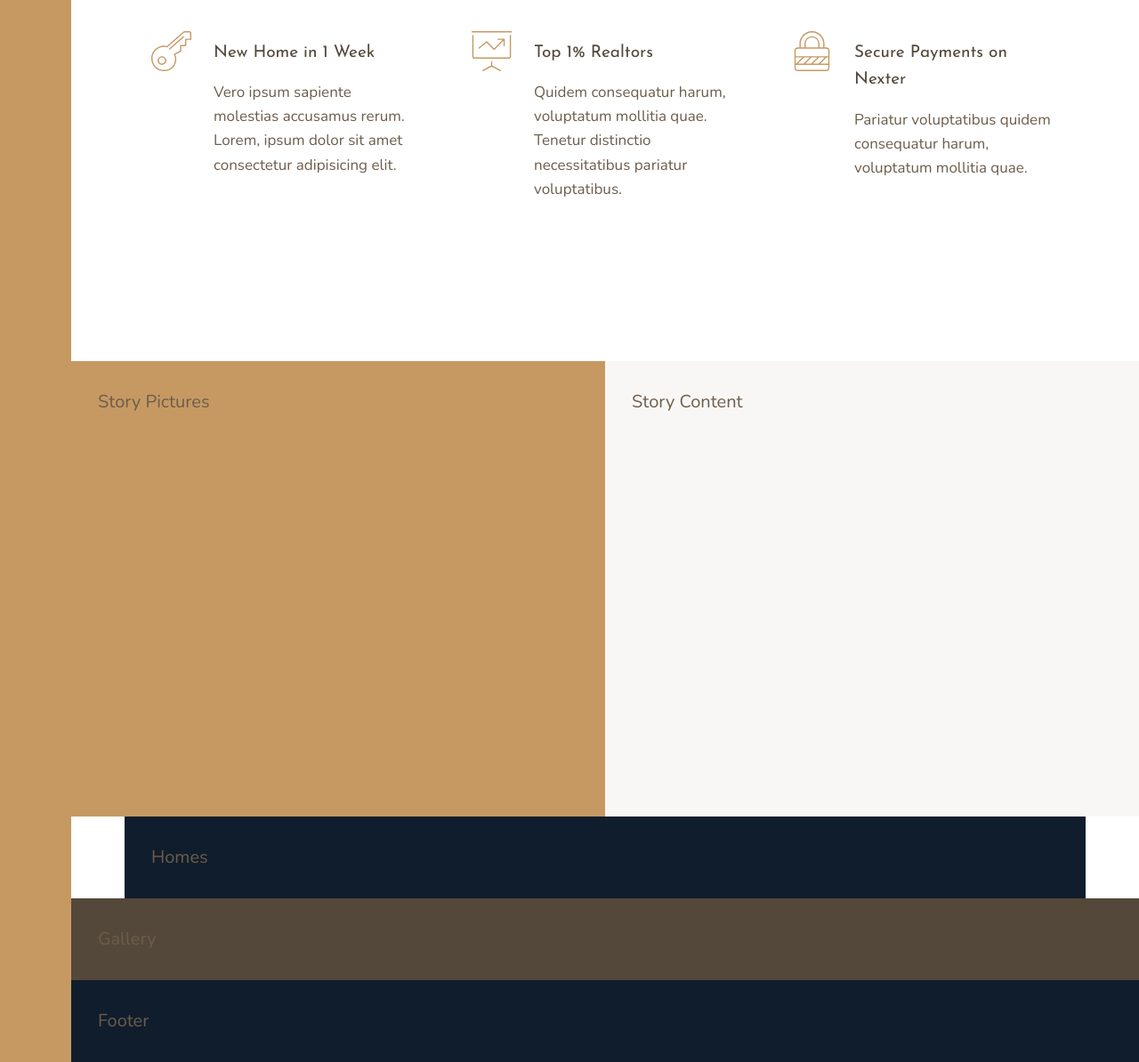
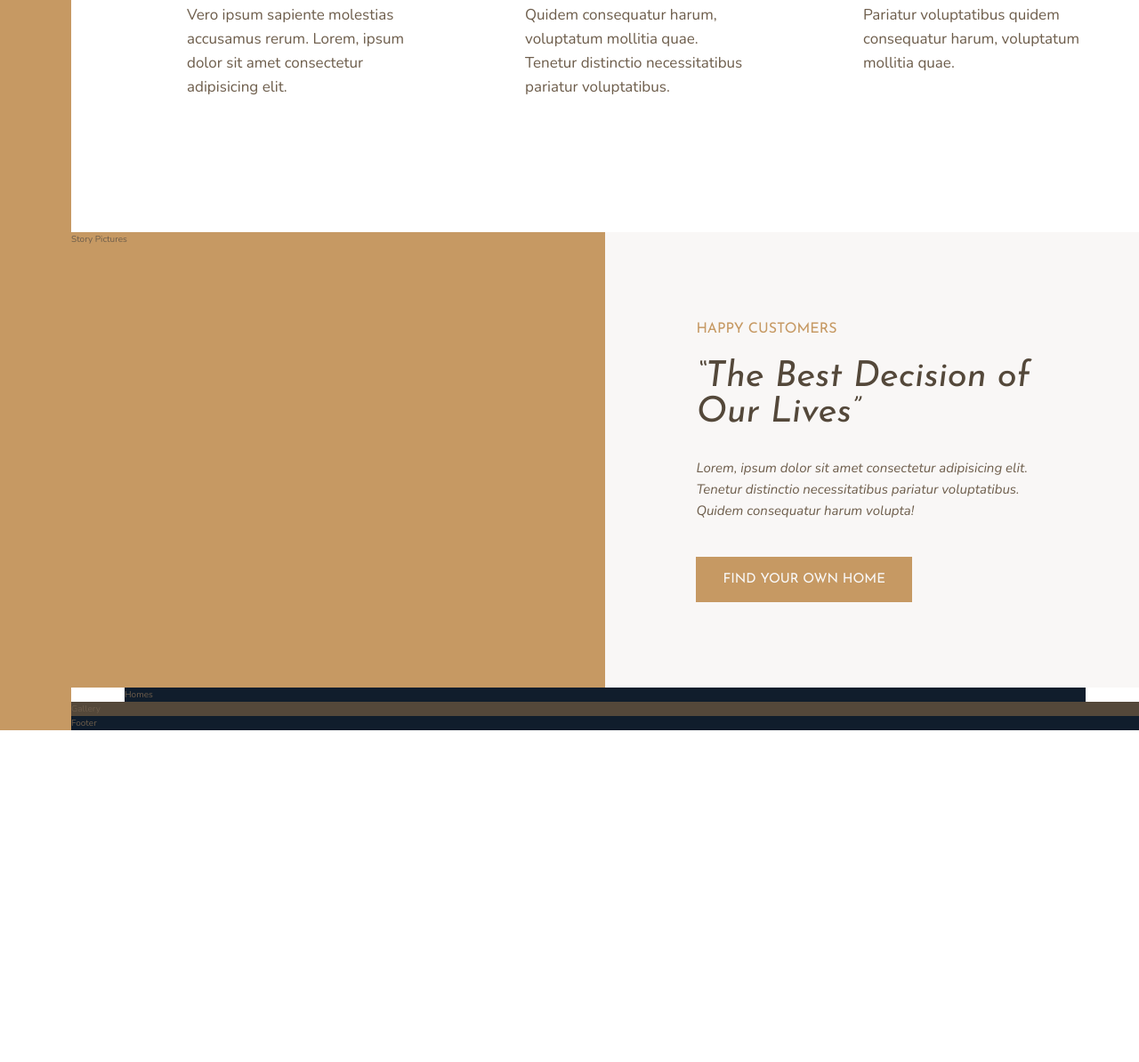
Before and after one commit to barrosdaniel/AcademicProjects-20Nexter, a website: page index.html in a window 1280 px wide. Shown: the part 1047-2241 px from the top of the page at 89% size. After the commit the page ends 1868 px from the top, so only its background shows below. Drawn offline with nearby package versions, Linux system fonts and the light colour scheme.

Commit message:
feature: Add Story Section > Content layout, markup and styling

```diff
--- a/index.html
+++ b/index.html
@@ -88,7 +88,15 @@
     </div>
 
     <div class="story__content">
-        Story Content
+        <h3 class="heading-3 mb-sm">Happy Customers</h3>
+        <h2 class="heading-2 heading-2--dark mb-md">&ldquo;The Best Decision of
+            Our
+            Lives&rdquo;</h2>
+        <p class="story__text">Lorem, ipsum dolor sit amet
+            consectetur
+            adipisicing elit. Tenetur distinctio necessitatibus pariatur
+            voluptatibus. Quidem consequatur harum volupta!</p>
+        <button class="btn">Find Your Own Home</button>
     </div>
 
     <section class="homes">
--- a/sass/_base.scss
+++ b/sass/_base.scss
@@ -1,4 +1,6 @@
 // COLOR VARIABLES
+$color-white: #f9f9f9;
+
 $color-primary: #c69963;
 $color-primary-dark: #B28451;
 
@@ -50,10 +52,4 @@ ul {
   display: grid;
   grid-template-rows: 80vh min-content 40vw repeat(3, min-content);
   grid-template-columns: [sidebar-start] 8rem [sidebar-end full-start] minmax(6rem, 1fr) [center-start] repeat(8, [col-start] minmax(min-content, 14rem) [col-end]) [center-end] minmax(6rem, 1fr) [full-end];
-
-  // Temp
-  &>* {
-    font-size: 2rem;
-    padding: 3rem;
-  }
 }
--- a/sass/_story.scss
+++ b/sass/_story.scss
@@ -7,5 +7,23 @@
   &__content {
     background-color: $color-grey-light-1;
     grid-column: col-start 5 / full-end;
+
+    padding: 6rem 8vw;
+
+    // Layout with Flexbox
+    // display: flex;
+    // flex-direction: column;
+    // justify-content: center;
+    // align-items: flex-start;
+
+    display: grid;
+    justify-items: start;
+    align-content: center;
+  }
+
+  &__text {
+    font-size: 1.5rem;
+    font-style: italic;
+    margin-bottom: 4rem;
   }
 }
--- a/sass/_typography.scss
+++ b/sass/_typography.scss
@@ -9,10 +9,24 @@
 
 .heading-2 {
   @extend %heading;
+  font-size: 4rem;
+  font-style: italic;
+  line-height: 1;
+
+  &--light {
+    color: $color-grey-light-1;
+  }
+
+  &--dark {
+    color: $color-grey-dark-1;
+  }
 }
 
 .heading-3 {
   @extend %heading;
+  font-size: 1.6rem;
+  color: $color-primary;
+  text-transform: uppercase;
 }
 
 .heading-4 {
@@ -27,3 +41,36 @@
     color: $color-grey-dark-1;
   }
 }
+
+.btn {
+  background-color: $color-primary;
+  color: $color-white;
+  border: none;
+  border-radius: 0;
+  font-family: $font-display;
+  font-size: 1.5rem;
+  text-transform: uppercase;
+  padding: 1.8rem 3rem;
+  cursor: pointer;
+  transition: 0.2s;
+
+  &:hover {
+    background-color: $color-primary-dark;
+  }
+}
+
+.mb-sm {
+  margin-bottom: 2rem;
+}
+
+.mb-md {
+  margin-bottom: 3rem;
+}
+
+.mb-lg {
+  margin-bottom: 4rem;
+}
+
+.mb-xl {
+  margin-bottom: 8rem;
+}
```
Also changed, not shown: css/style.css.
